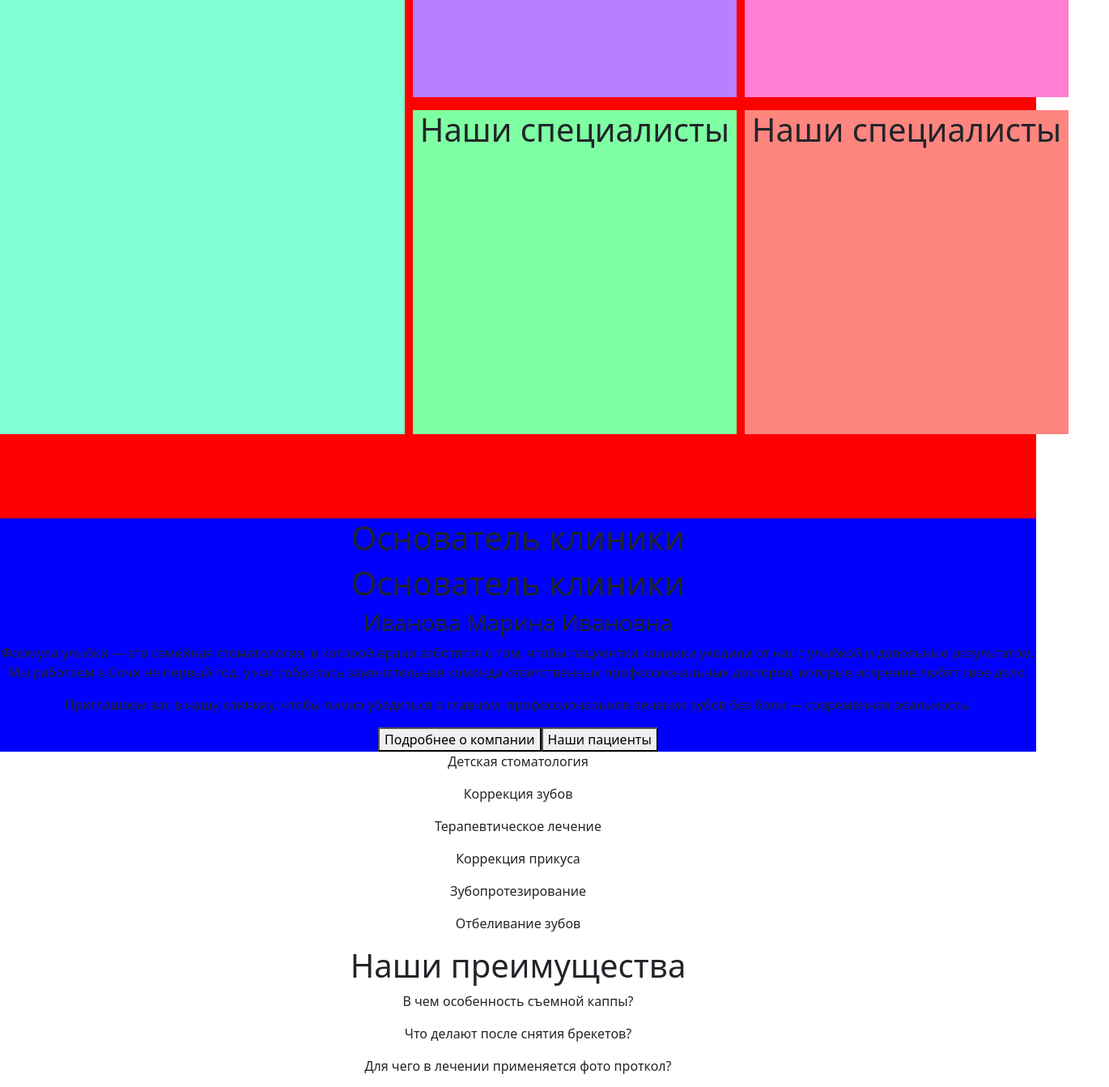
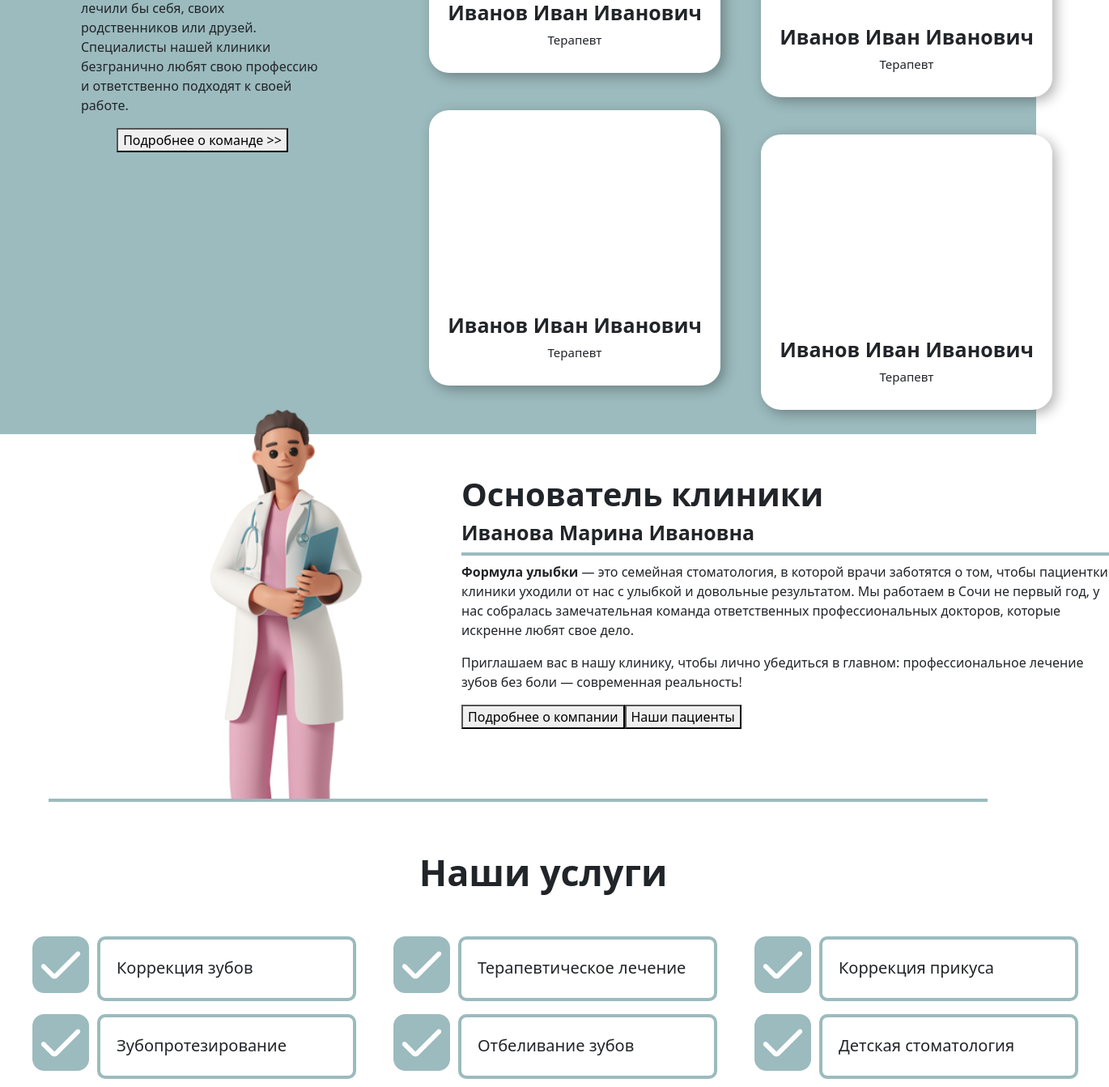
Before and after one commit to Tifftal/dentistry, a React (Create React App) app in the folder client/: page / in a window 1280 px wide. Shown: the part 1340-2682 px from the top of the page at 81% size, 1370 px wide, since content can reach past the window. Built offline with nearby package versions, Linux system fonts and the light colour scheme; the HTML template or start-up script is replaced by a standard one.

Commit message:
FourthContainer

```diff
--- /dev/null
+++ b/client/src/Components/Main/FourthContainer/FourthContainer.css
@@ -0,0 +1,48 @@
+.fourthContainer {
+    background-color: rgb(255, 255, 255);
+    display: grid;
+    grid-template-columns: repeat(1, 1fr);
+    grid-template-rows: 150px 200px;
+    grid-row-gap: 1em;
+}
+
+.title h1 {
+    font-size: 45px;
+    font-weight: bold;
+    margin-top: 60px;
+}
+
+.informationContainer {
+    margin: 0px 10px 0px 10px;
+    display: grid;
+    grid-template-columns: repeat(3, 1fr);
+    grid-template-rows: 80px 80px;
+    grid-row-gap: 1em;
+    grid-column-gap: 1em;
+}
+
+.servicesContainer {
+    display: grid;
+    grid-template-columns: 100px 320px;
+    grid-template-rows: 80px;
+    grid-column-gap: 10px;
+}
+
+.icon{
+    margin-left: 30px;
+    display: flex;
+    background-repeat: no-repeat;
+    background-size:contain;
+    background-image: url("../../../IMG/free-icon-font-checkbox.png");
+}
+
+.text {
+    border-radius: 10px;
+    border: 4px solid rgb(156, 187, 190);
+}
+
+.text p{
+    font-size: 20px;
+    text-align: left;
+    margin: 20px 0px 0px 20px;
+}
--- a/client/src/Components/Main/FourthContainer/FourthContainer.js
+++ b/client/src/Components/Main/FourthContainer/FourthContainer.js
@@ -1,25 +1,62 @@
 import React from "react";
+import "./FourthContainer.css"
 
 const FourthContainer = () => {
     return (
         <div className="fourthContainer">
+            <div className="title">
+                <h1>
+                    Наши услуги
+                </h1>
+            </div>
+            <div className="informationContainer">
                 <div className="servicesContainer">
+                    <div className="icon">
+                    </div>
+                    <div className="text">
+                        <p>Коррекция зубов</p>
+                    </div>
+                </div>
+                <div className="servicesContainer">
+                    <div className="icon">
+                    </div>
+                    <div className="text">
+                        <p>Терапевтическое лечение</p>
+                    </div>
+
+                </div>
+                <div className="servicesContainer">
+                    <div className="icon">
+                    </div>
+                    <div className="text">
+                        <p>Коррекция прикуса</p>
+                    </div>
+
+                </div>
+                <div className="servicesContainer">
+                    <div className="icon">
+                    </div>
+                    <div className="text">
+                        <p>Зубопротезирование</p>
+                    </div>
+
+                </div>
+                <div className="servicesContainer">
+                    <div className="icon">
+                    </div>
+                    <div className="text">
+                        <p>Отбеливание зубов</p>
+                    </div>
+
+                </div>
+                <div className="servicesContainer">
+                    <div className="icon">
+                    </div>
+                    <div className="text">
                         <p>Детская стоматология</p>
                     </div>
-        <div className="servicesContainer">
-            <p>Коррекция зубов</p>
+
                 </div>
-        <div className="servicesContainer">
-            <p>Терапевтическое лечение</p>
-        </div>
-        <div className="servicesContainer">
-            <p>Коррекция прикуса</p>
-        </div>
-        <div className="servicesContainer">
-            <p>Зубопротезирование</p>
-        </div>
-        <div className="servicesContainer">
-            <p>Отбеливание зубов</p>
             </div>
         </div>
     )
--- a/client/src/Components/Main/SecondContainer/SecondContainer.css
+++ b/client/src/Components/Main/SecondContainer/SecondContainer.css
@@ -1,39 +1,64 @@
 .secondContainer {
     display: grid;
     grid-template-columns: 500px 400px 400px;
-    /* grid-auto-rows: 100px; */
     grid-template-rows: 400px 400px;
-    background-color: rgb(255, 0, 0);
-    height: 920px;
+    background-color: rgb(156, 187, 190);
     grid-column-gap: 10px;
-   grid-row-gap: 1em;
+    grid-row-gap: 1em;
 }
 
 .box1 {
-    background-color:aquamarine;
+    text-align: center;
+    margin: 150px 100px 100px 100px;
     grid-column-start: 1;
     grid-row-start: 1;
     grid-row-end: 3;
-    /* margin: 10px;
-    height: 500px; */
+}
+
+.box1 h1{
+    font-weight: bold;
+}
+
+.box1 p{
+    text-align: left;
 }
 
 .box2 {
-    background-color:rgb(185, 127, 255);
-    /* height: 350px; */
+    margin: 30px 20px 30px 20px;
+    border-radius: 7%;
+    box-shadow: 0.3em 0.3em 1em rgba(0, 0, 0, 0.3);
 }
 
 .box3 {
-    background-color:rgb(255, 127, 212);
-    /* height: 350px; */
+    margin: 60px 20px 0px 20px;
+    border-radius: 7%;
+    box-shadow: 0.3em 0.3em 1em rgba(0, 0, 0, 0.3);
 }
 
 .box4 {
-    background-color:rgb(127, 255, 163);
-    /* height: 350px; */
+    margin: 0px 20px 60px 20px;
+    border-radius: 7%;
+    box-shadow: 0.3em 0.3em 1em rgba(0, 0, 0, 0.3);
 }
 
 .box5 {
-    background-color:rgb(255, 133, 127);
-    /* height: 350px; */
+    margin: 30px 20px 30px 20px;
+    border-radius: 7%;
+    box-shadow: 0.3em 0.3em 1em rgba(0, 0, 0, 0.3);
 }
+
+.box2, .box3, .box4, .box5 {
+   background-color: rgb(255, 255, 255);
+}
+
+.box2 p, .box3 p, .box4 p, .box5 p{
+    font-size: 15px;
+    text-align: center;
+}
+
+.box2 h3, .box3 h3, .box4 h3, .box5 h3{
+    font-size: 25px;
+    font-weight: bold;
+    text-align: center;
+    margin-top: 250px;
+}
--- a/client/src/Components/Main/SecondContainer/SecondContainer.js
+++ b/client/src/Components/Main/SecondContainer/SecondContainer.js
@@ -18,24 +18,36 @@ const SecondContainer = () => {
                 </button>
             </div>
             <div class="box2">
-                <h1>
-                    Наши специалисты
-                </h1>
+                <h3>
+                    Иванов Иван Иванович
+                </h3>
+                <p>
+                    Терапевт
+                </p>
             </div>
             <div class="box3">
-                <h1>
-                    Наши специалисты
-                </h1>
+                <h3>
+                    Иванов Иван Иванович
+                </h3>
+                <p>
+                    Терапевт
+                </p>
             </div>
             <div class="box4">
-                <h1>
-                    Наши специалисты
-                </h1>
+                <h3>
+                    Иванов Иван Иванович
+                </h3>
+                <p>
+                    Терапевт
+                </p>
             </div>
             <div class="box5">
-                <h1>
-                    Наши специалисты
-                </h1>
+                <h3>
+                    Иванов Иван Иванович
+                </h3>
+                <p>
+                    Терапевт
+                </p>
             </div>
         </div>
     )
--- a/client/src/Components/Main/ThirdContainer/ThirdContainer.css
+++ b/client/src/Components/Main/ThirdContainer/ThirdContainer.css
@@ -1,8 +1,39 @@
-/* .leftContainer{
+.thirdContainer {
+    display: grid;
+    grid-template-columns: 500px 800px ;
+    grid-template-rows: 450px;
+    grid-column-gap: 10px;
+    grid-row-gap: 1em;
+    background-color: rgb(255, 255, 255);
+    border-bottom: 4px solid rgb(156, 187, 190);
+    margin: 0px 60px 0px 60px;
+}
+
+.leftContainer{
+    height: 480px;
+    position: relative;
+    top: -30px;
+    margin-left: 200px;
+    display: flex;
+    background-repeat: no-repeat;
+    background-size:cover;
     background-image: url("../../../IMG/casual-life-3d-female-doctor-with-clipboard.png");
-    width: 100px;
 }
-*/
-.thirdContainer {
-    background-color: blue;
+
+.rightContainer{
+    /* background-color: bisque; */
+    text-align: left;
+    margin-top: 50px;
 }
+
+.rightContainer h1{
+    font-weight: bold;
+    font-size: 40px;
+}
+
+.rightContainer h3{
+    font-weight: bold;
+    font-size: 25px;
+    border-bottom: 4px solid rgb(156, 187, 190);
+    padding-bottom: 10px;
+}
--- a/client/src/Components/Main/ThirdContainer/ThirdContainer.js
+++ b/client/src/Components/Main/ThirdContainer/ThirdContainer.js
@@ -5,13 +5,11 @@ const ThirdContainer = () => {
     return (
         <div className="thirdContainer">
             <div className="leftContainer">
-                <h1>Основатель клиники</h1>
-                {/* <img src="../../../IMG/casual-life-3d-female-doctor-with-clipboard.png" /> */}
             </div>
             <div className="rightContainer">
                 <h1>Основатель клиники</h1>
                 <h3>Иванова Марина Ивановна</h3>
-                <p>Формула улыбки — это семейная стоматология, в которой врачи заботятся о том, чтобы пациентки клиники уходили
+                <p><b>Формула улыбки</b> — это семейная стоматология, в которой врачи заботятся о том, чтобы пациентки клиники уходили
                     от нас с улыбкой и довольные результатом. Мы работаем в Сочи не первый год, у нас собралась замечательная команда
                     ответственных профессиональных докторов, которые искренне любят свое дело.
                 </p>
```
Also changed, not shown: client/src/IMG/free-icon-font-checkbox.png (added). Lines whose indentation alone changed are shown as unchanged.
